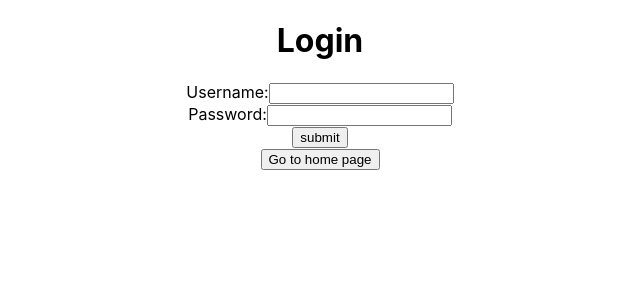
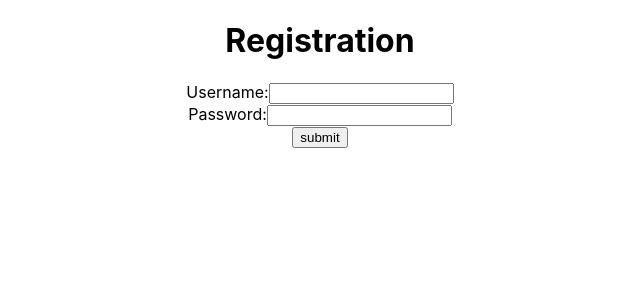
Before and after one commit to Lspacedev/todo-list-app, a React (Create React App) app: page / in a window 1280 px wide. Shown: the top 300 px of the page, without its empty margins (320-960 px from the left). Built offline with nearby package versions, Linux system fonts and the light colour scheme.

Commit message:
updated routes

```diff
--- a/src/App.js
+++ b/src/App.js
@@ -13,6 +13,7 @@ function App() {
   ]);
   const [currentUser, setCurrentUser] = useState({});
   const [loginStatus, setLoginStatus] = useState(false);
+  const [registrationStatus, setRegistrationStatus] = useState(false);
 
   useEffect(() => {
     console.log("updating...");
@@ -32,8 +33,11 @@ function App() {
     const filteredUser = users.filter((user) => user.username === obj.username);
     if (filteredUser.length > 0) {
       console.log("user already exists");
+    } else if (obj.username === "" || obj.password === "") {
+      console.log("not user info");
     } else {
       setUsers((prev) => [...prev, obj]);
+      setRegistrationStatus(true);
     }
   }
 
@@ -119,6 +123,16 @@ function App() {
             exact
             path="/"
             element={
+              <Registration
+                handleRegistrationSubmit={handleRegistrationSubmit}
+                registrationStatus={registrationStatus}
+              />
+            }
+          />
+          <Route
+            exact
+            path="login"
+            element={
               <Login
                 handleLoginSubmit={handleLoginSubmit}
                 loginStatus={loginStatus}
--- a/src/components/login.js
+++ b/src/components/login.js
@@ -1,4 +1,4 @@
-import { useState } from "react";
+import { useEffect, useState } from "react";
 import { useNavigate } from "react-router-dom";
 
 function Login({ handleLoginSubmit, loginStatus }) {
@@ -9,12 +9,13 @@ function Login({ handleLoginSubmit, loginStatus }) {
 
   //navigation
   const navigation = useNavigate();
-
-  if (loginStatus === true) {
-    console.log("statussssssss");
-    //on success redirect user
-    navigation("home");
-  }
+  useEffect(() => {
+    if (loginStatus === true) {
+      console.log("statussssssss");
+      //on success redirect user
+      navigation("/home");
+    }
+  }, [loginStatus]);
 
   function handleChange(e) {
     e.preventDefault();
--- a/src/components/registration.js
+++ b/src/components/registration.js
@@ -1,10 +1,23 @@
-import { useState } from "react";
-function Registration({ handleRegistrationSubmit }) {
+import { useEffect, useState } from "react";
+import { useNavigate } from "react-router-dom";
+
+function Registration({ handleRegistrationSubmit, registrationStatus }) {
   const [userDetails, setUserDetails] = useState({
     username: "",
     password: "",
     tasks: [],
   });
+
+  //navigation
+  const navigation = useNavigate();
+  useEffect(() => {
+    if (registrationStatus) {
+      console.log(registrationStatus);
+      console.log("statussssssss");
+      //on success redirect user
+      navigation("login");
+    }
+  }, [registrationStatus]);
 
   function handleChange(e) {
     e.preventDefault();
```
